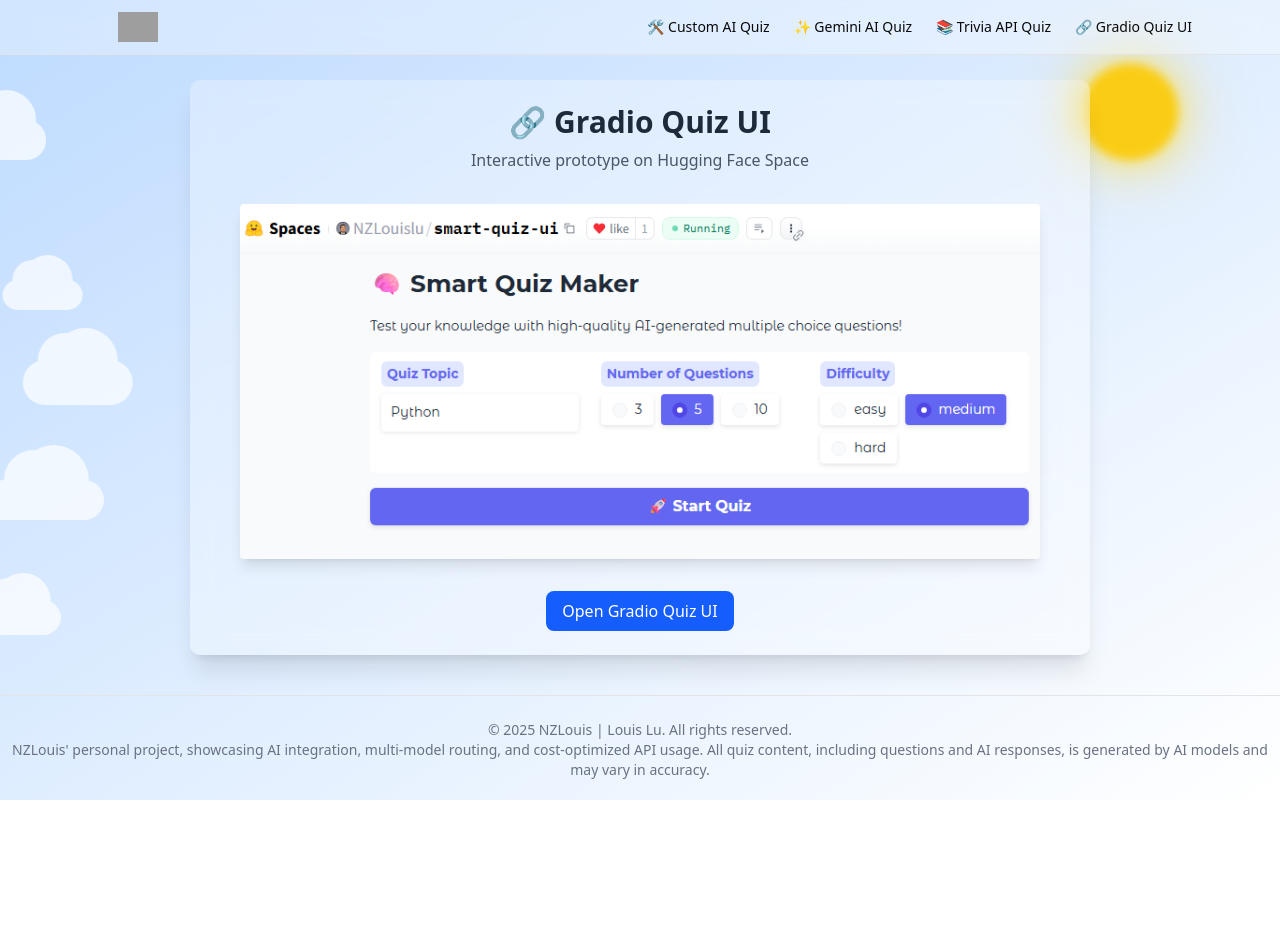
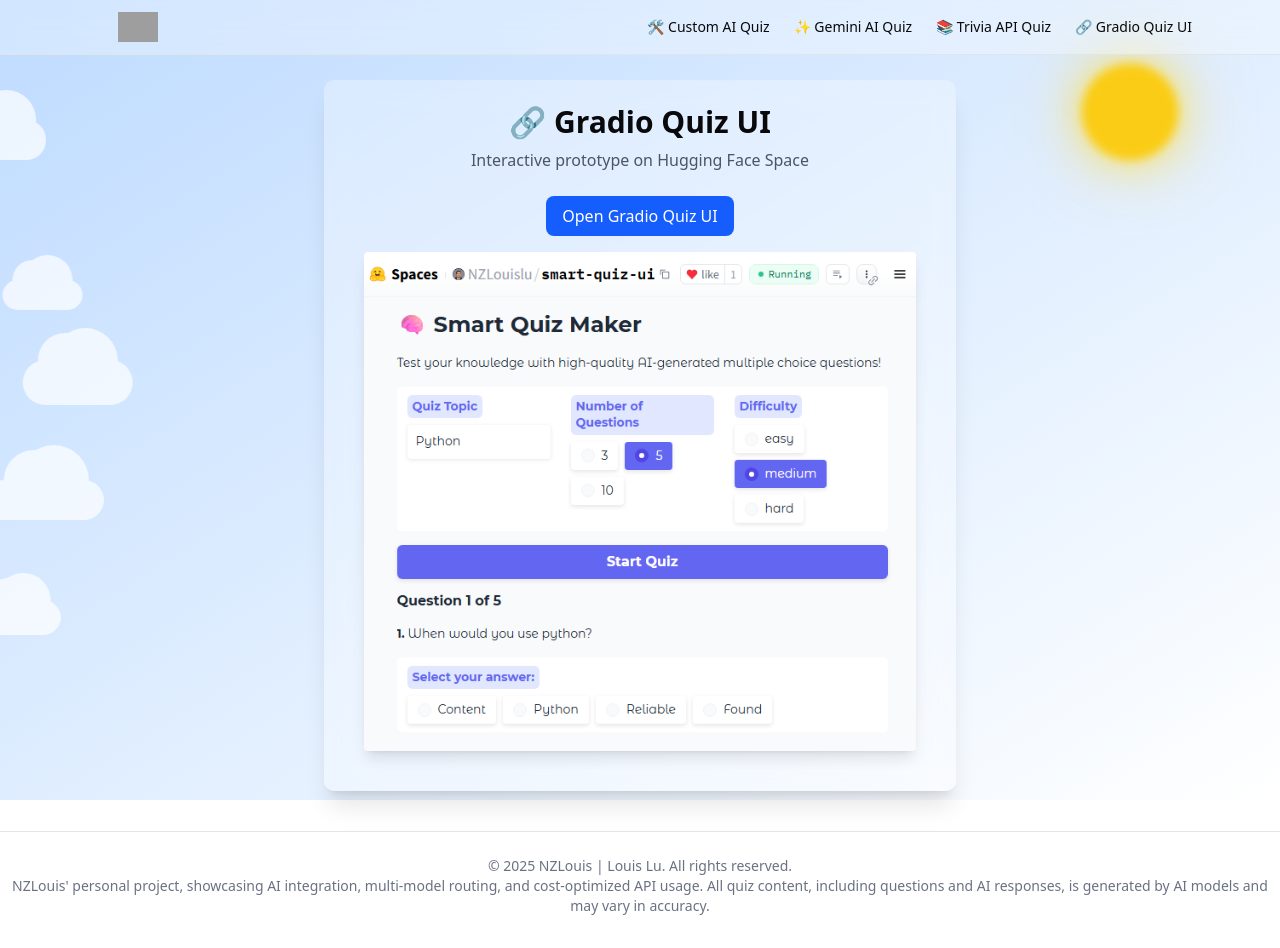
Before and after one commit to NZLouislu/nzlouis-ai-quiz, a Next.js app: page /gradio-quiz-ui in a window 1280 px wide. Before the commit the page ends 812 px from the top, so only its background shows below. Built offline with nearby package versions, Linux system fonts and the light colour scheme; grey boxes are pictures that could not be loaded.

Commit message:
Imporve Gradio-quiz-ui page.

```diff
--- a/app/gradio-quiz-ui/page.tsx
+++ b/app/gradio-quiz-ui/page.tsx
@@ -5,24 +5,13 @@
 export default function HFQuizPage() {
   return (
     <div className="flex-1 flex flex-col p-4">
-      <div className="w-full max-w-[900px] mx-auto bg-white/30 backdrop-blur-md rounded-lg shadow-xl p-6 flex flex-col items-center">
-        <h1 className="text-2xl md:text-3xl font-bold mb-2 text-gray-800 dark:text-gray-900 flex items-center justify-center gap-2">
+      <div className="w-full max-w-[632px] mx-auto bg-white/30 backdrop-blur-md rounded-lg shadow-xl p-6 flex flex-col items-center">
+        <h1 className="text-2xl md:text-3xl font-bold mb-2 text-gray-620 dark:text-gray-900 flex items-center justify-center gap-2">
           🔗 Gradio Quiz UI
         </h1>
-        <p className="text-center text-gray-600 dark:text-gray-700 mb-8">
+        <p className="text-center text-gray-600 dark:text-gray-700 mb-2">
           Interactive prototype on Hugging Face Space
         </p>
-
-        <div className="mb-4">
-          <Image
-            src="/images/smart-quiz-ui.png"
-            alt="HF Space UI Screenshot"
-            width={800}
-            height={850}
-            className="rounded shadow-lg"
-          />
-        </div>
-
         <Link
           href="https://huggingface.co/spaces/NZLouislu/smart-quiz-ui"
           target="_blank"
@@ -30,6 +19,16 @@
         >
           Open Gradio Quiz UI
         </Link>
+
+        <div className="mb-4 mt-4 px-4">
+          <Image
+            src="/images/smart-quiz-ui.png"
+            alt="HF Space UI Screenshot"
+            width={600}
+            height={650}
+            className="rounded shadow-lg"
+          />
+        </div>
       </div>
     </div>
   );
```
Also changed, not shown: public/images/smart-quiz-ui.png.
